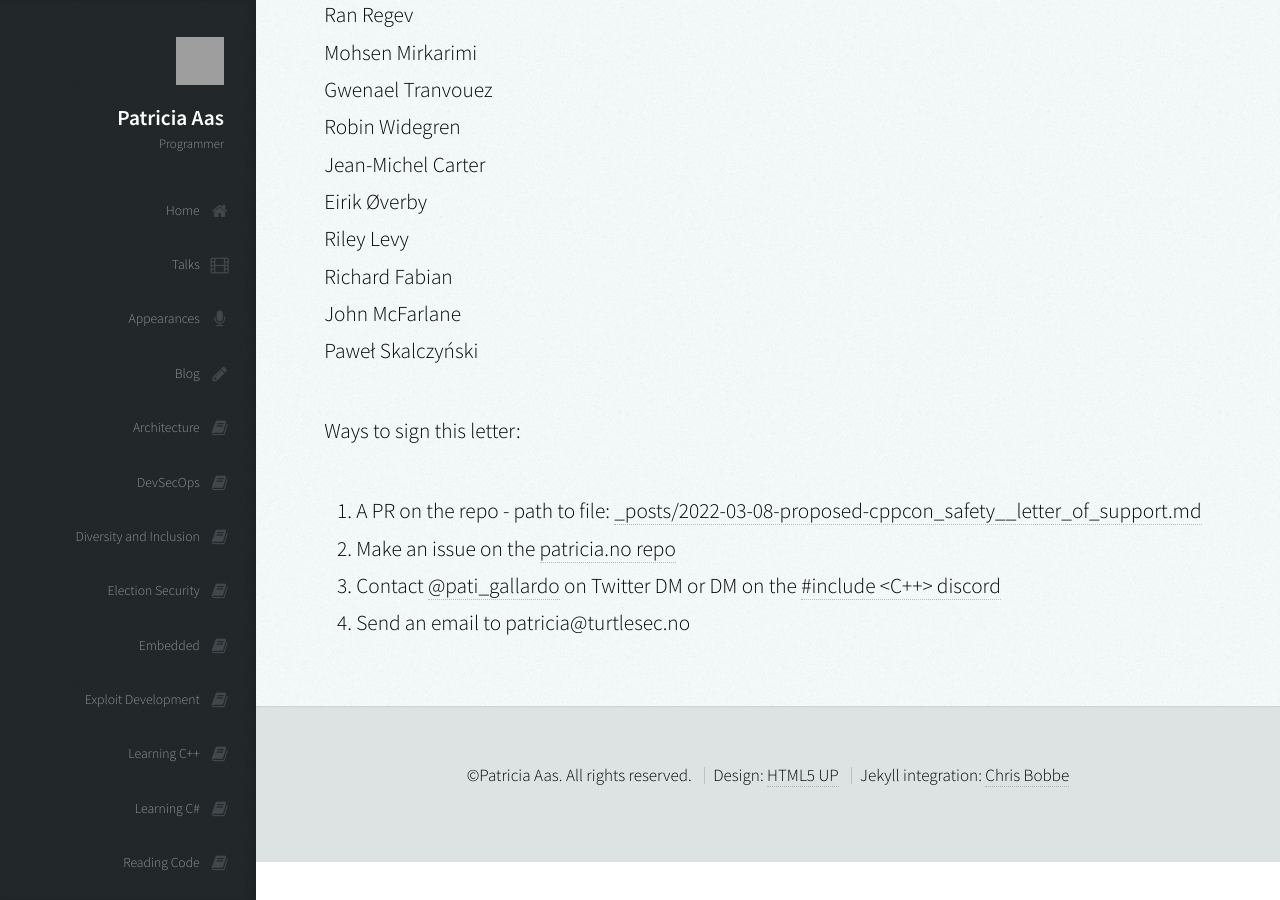
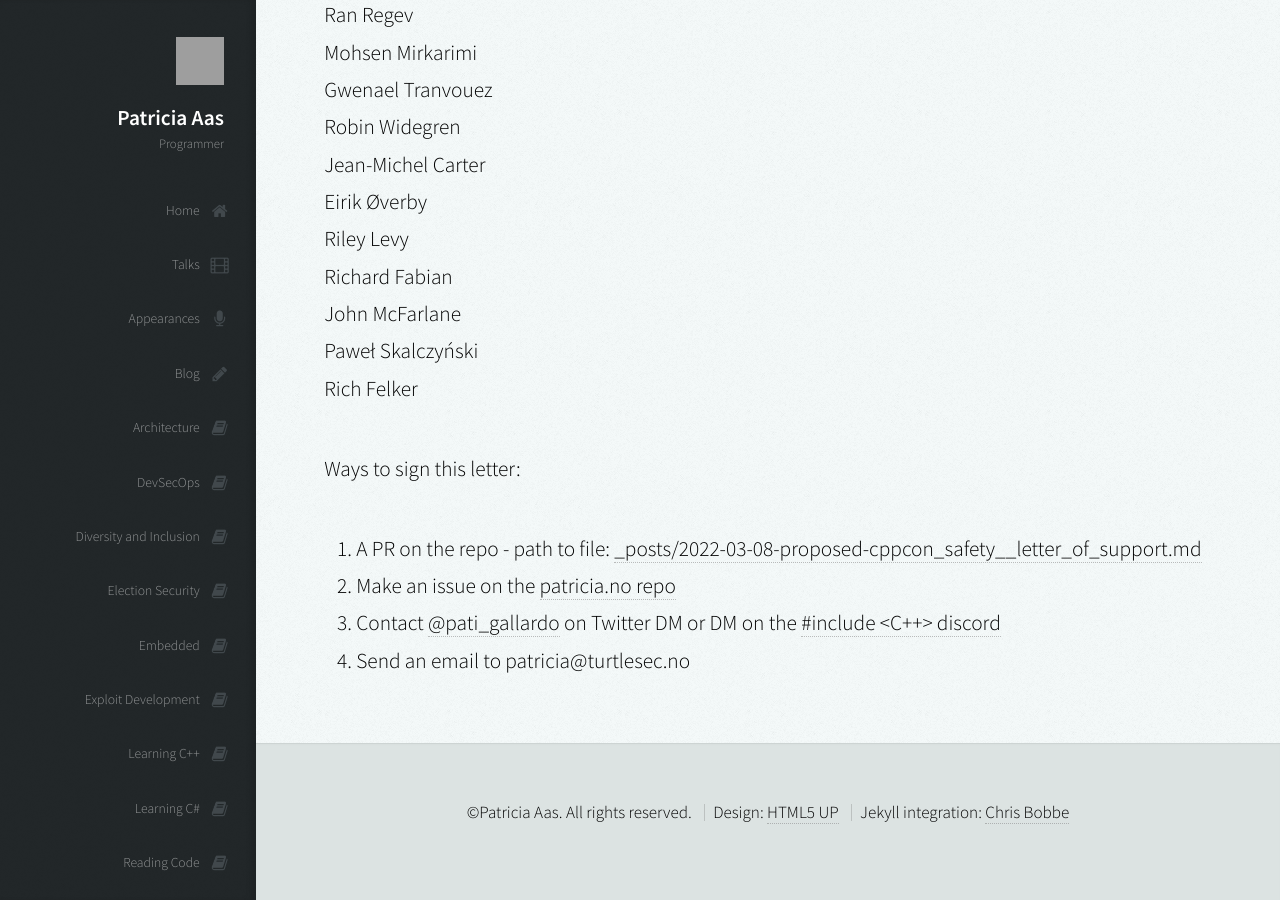
Before and after one commit to patricia-gallardo/patricia-gallardo.github.io, a Jekyll site: the page built from _posts/2022-03-08-proposed-cppcon_safety__letter_of_support.md, in a window 1280 px wide and 900 px high, scrolled down 2574 px. Built offline with Jekyll 4.4.1, drawn with Linux system fonts in a browser that asks for light colours; nearby versions of some CDN libraries; grey boxes are pictures that could not be loaded.

Commit message:
Update 2022-03-08-proposed-cppcon_safety__letter_of_support.md

```diff
--- a/_posts/2022-03-08-proposed-cppcon_safety__letter_of_support.md
+++ b/_posts/2022-03-08-proposed-cppcon_safety__letter_of_support.md
@@ -77,6 +77,7 @@ Riley Levy <br>
 Richard Fabian <br>
 John McFarlane <br>
 Paweł Skalczyński <br>
+Rich Felker <br>
 
 
 Ways to sign this letter:
```
